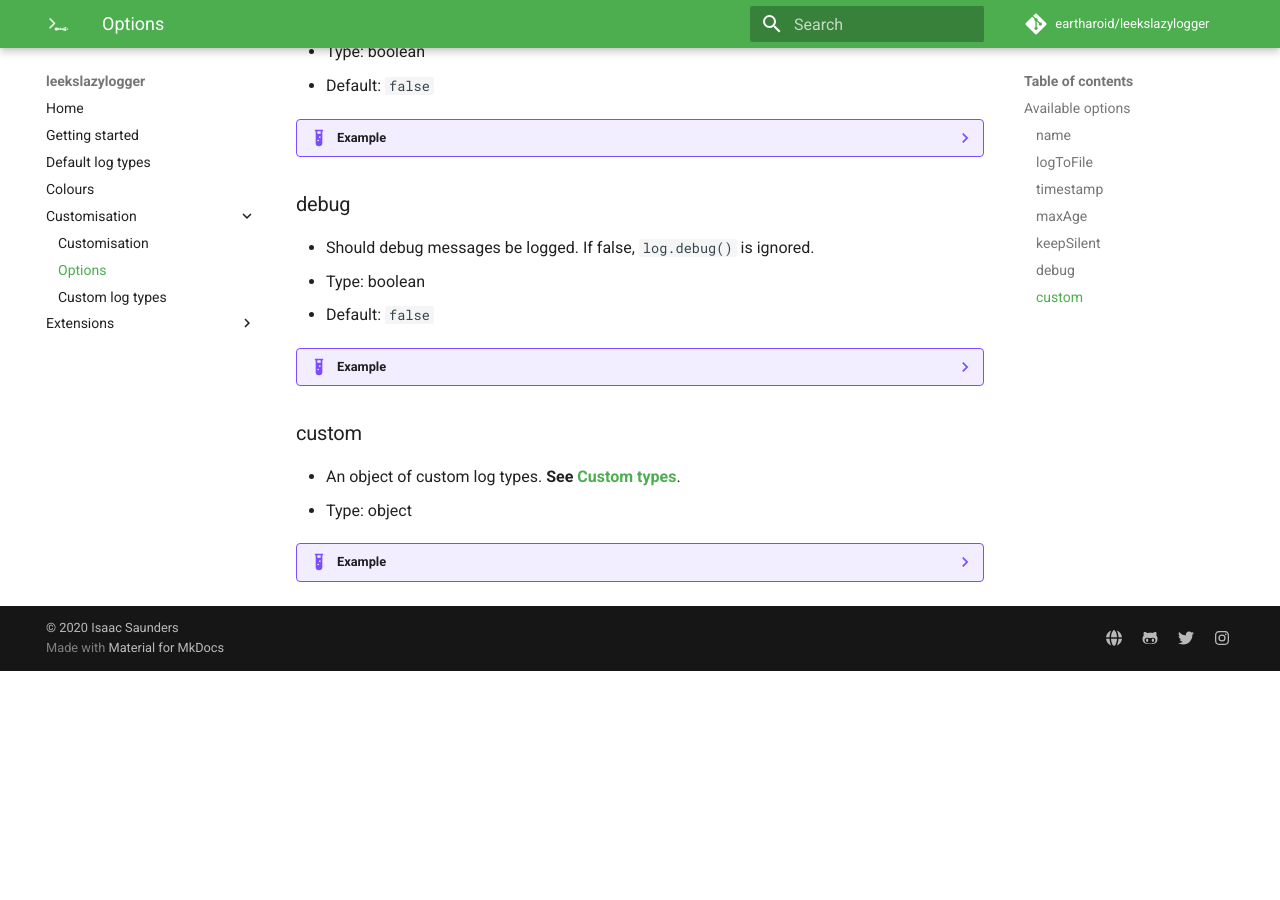
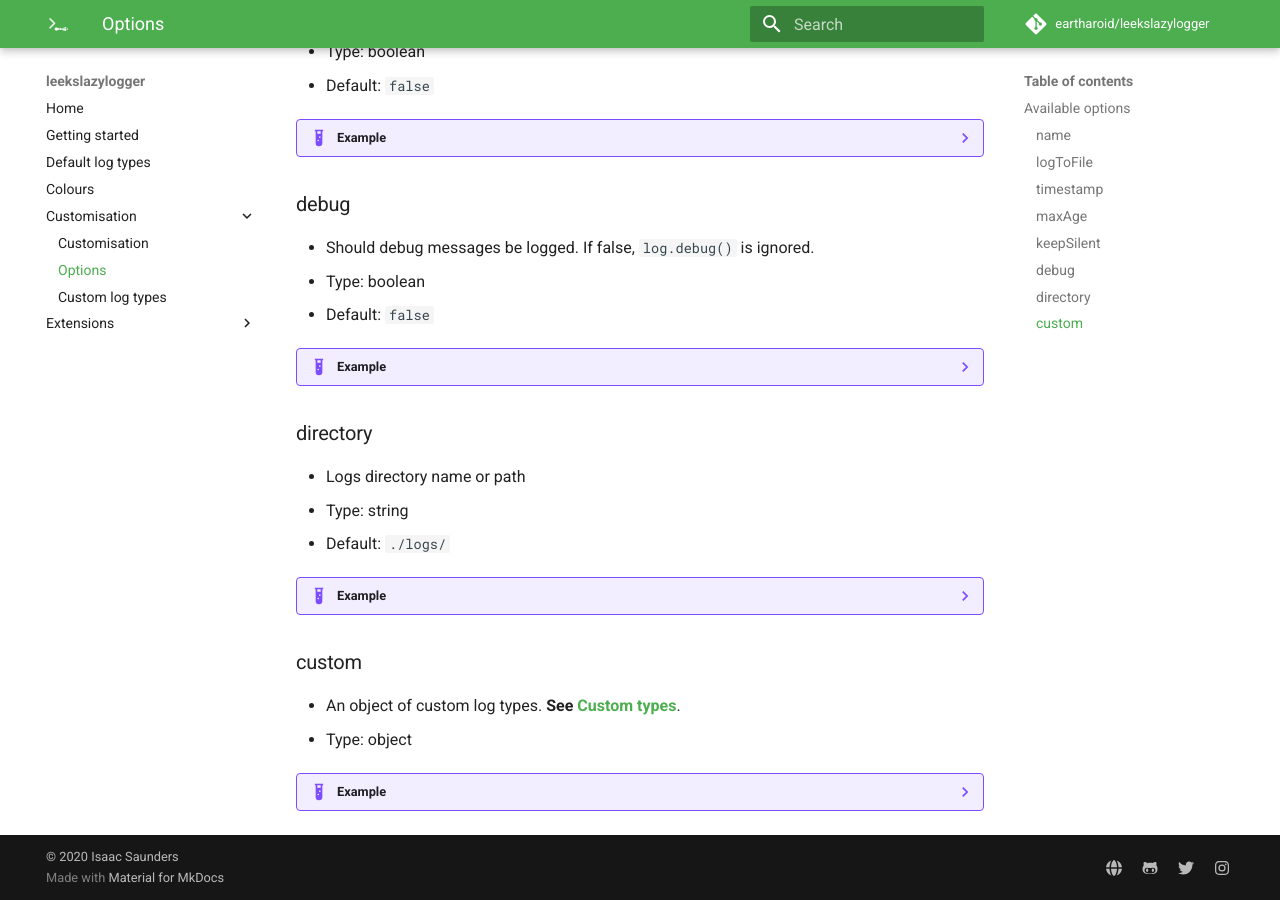
Before and after one commit to eartharoid/leekslazylogger, an MkDocs documentation site: the page built from docs/customisation/options.md, in a window 1280 px wide and 900 px high, scrolled down 1641 px. Built offline with MkDocs 1.6.1 and Material for MkDocs 9.7.7, drawn with Linux system fonts in a browser that asks for light colours; comment, search, counter and statistics services are not loaded; before the commit the page ends 2312 px from its top, so only the background shows below that.

Commit message:
v2.0.7 - added directory option

````diff
--- a/docs/customisation/options.md
+++ b/docs/customisation/options.md
@@ -97,6 +97,17 @@ module.exports = {
 	```js
 	debug: config.debug,
 	```
+### directory
+
+- Logs directory name or path
+- Type: string
+- Default: `./logs/`
+
+??? example
+
+	```js
+	directory: require('path').join(__dirname, '/log-files/'),
+	```
 
 ### custom
 
--- a/package.json
+++ b/package.json
@@ -1,6 +1,6 @@
 {
 	"name": "leekslazylogger",
-	"version": "2.0.6",
+	"version": "2.0.7",
 	"description": "An easy-to-use and lightweight Node.JS logger with file support, colours, and timestamps.",
 	"main": "lib/",
 	"types": "lib/index.d.ts",
````
Also changed, not shown: 3 other files.
